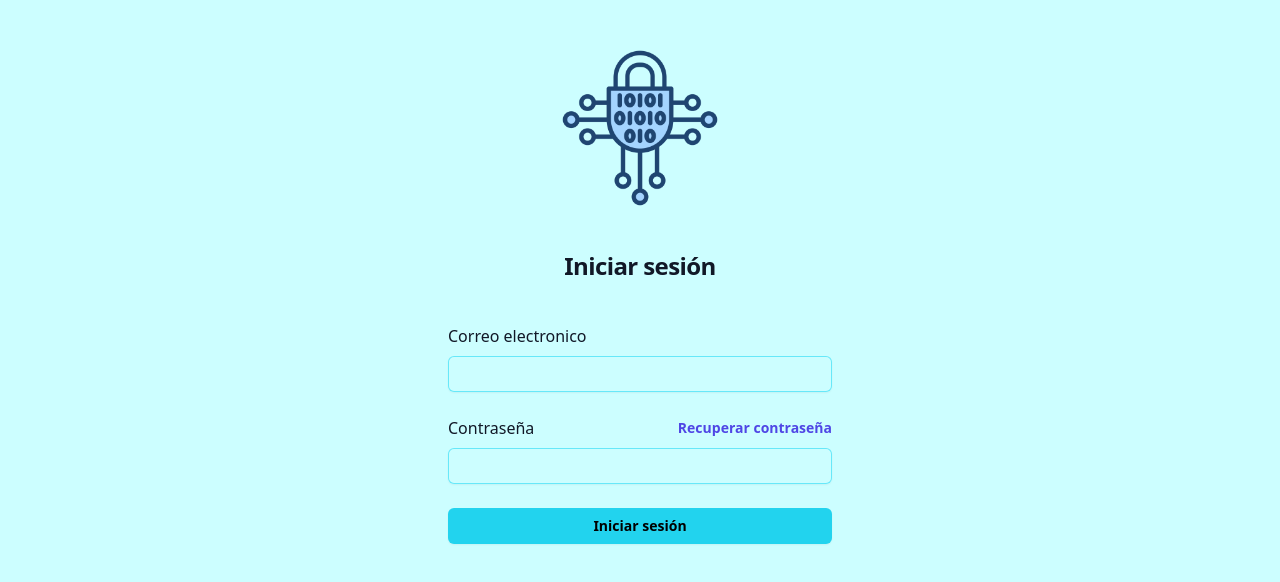
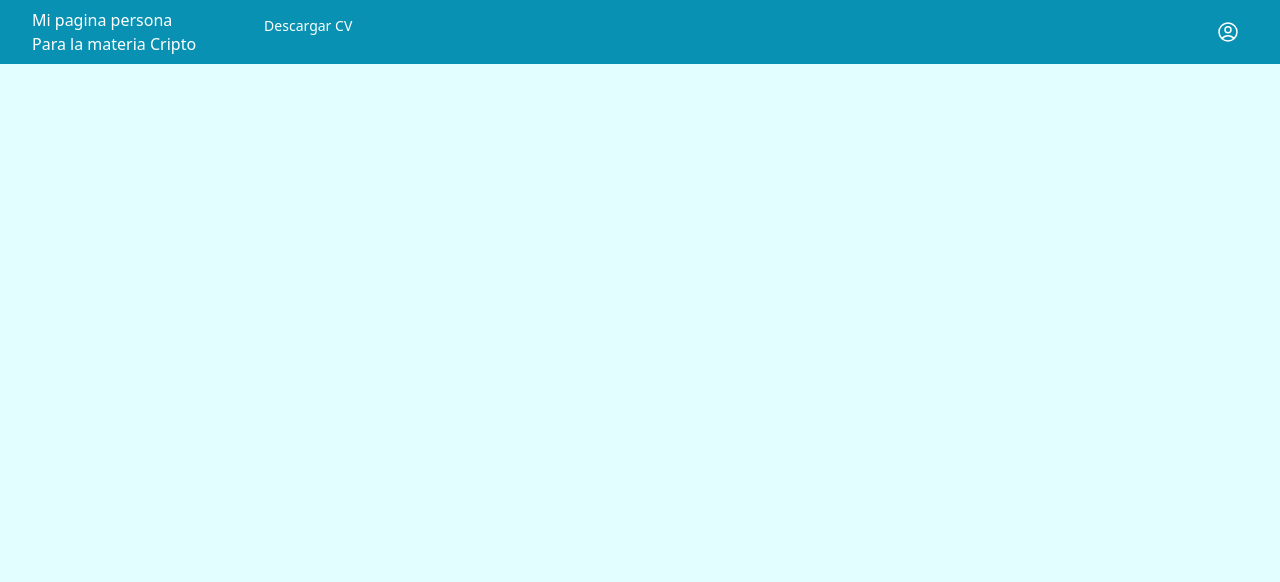
Before and after one commit to Rogan52277/Cripto-Pagina, a Vue app in the folder front-end-cripto/: page /#/ in a window 1280 px wide. Shown: the top 582 px of the page. Built offline with nearby package versions, Linux system fonts and the light colour scheme.

Commit message:
implementacion

```diff
--- a/front-end-cripto/index.html
+++ b/front-end-cripto/index.html
@@ -6,7 +6,7 @@
     <meta name="viewport" content="width=device-width, initial-scale=1.0" />
     <title>Cripto Pagina</title>
   </head>
-  <body bgcolor="#ccfeff">
+  <body bgcolor="#e2feff">
     <div id="app"></div>
     <script type="module" src="/src/main.js"></script>
   </body>
--- a/front-end-cripto/src/modules/auth/loginForm.vue
+++ b/front-end-cripto/src/modules/auth/loginForm.vue
@@ -16,7 +16,7 @@
                     name="email"
                     v-model="idUsuario"
                     required class="block w-full rounded-md border-0
-                 py-1.5 text-gray-900 shadow-sm ring-1 ring-inset ring-cyan-300 placeholder:text-gray-400 focus:ring-2
+                 py-1.5 text-gray-900 shadow-sm ring-1 ring-inset ring-cyan-300 bg-white placeholder:text-gray-400 focus:ring-2
                  focus:ring-inset focus:ring-indigo-600 sm:text-sm sm:leading-6">
                 </div>
             </div>
@@ -36,7 +36,7 @@
                     autocomplete="current-password"
                     v-model="contrasena"
                     required class="block w-full
-                rounded-md border-0 py-1.5 text-gray-900 shadow-sm ring-1 ring-inset ring-cyan-300 placeholder:text-gray-400 focus:ring-2
+                rounded-md border-0 py-1.5 text-gray-900 shadow-sm ring-1 ring-inset bg-white ring-cyan-300 placeholder:text-gray-400 focus:ring-2
                 focus:ring-inset focus:ring-indigo-600 sm:text-sm sm:leading-6">
                 </div>
             </div>
--- a/front-end-cripto/src/modules/pages/principal.vue
+++ b/front-end-cripto/src/modules/pages/principal.vue
@@ -0,0 +1,82 @@
+<template>
+  <Disclosure as="nav" class="bg-cyan-600" v-slot="{ open }">
+    <div class="mx-auto max-w-7xl px-2 sm:!px-6 lg:!px-8">
+      <div class="relative flex h-16 items-center justify-between">
+        <div class="absolute inset-y-0 left-0 flex items-center sm:hidden">
+          <!-- Mobile menu button-->
+          <DisclosureButton class="relative inline-flex items-center justify-center rounded-md p-2 text-gray-400  hover:text-white ">
+            <span class="absolute -inset-0.5" />
+            <span class="sr-only">Abrir menu de paginas</span>
+            <Bars3Icon v-if="!open" class="block h-6 w-6" aria-hidden="true" />
+            <XMarkIcon v-else class="block h-6 w-6" aria-hidden="true" />
+          </DisclosureButton>
+        </div>
+        <div class="flex flex-1 items-center justify-center sm:items-stretch sm:!justify-start">
+          <div class="flex flex-shrink-0 items-center">
+            <router-link to="/" class="text-white hover:text-gray-300 ">Mi pagina persona<br> Para la materia Cripto</router-link>
+          </div>
+          <div class="hidden sm:ml-14 sm:block">
+            <div class="flex space-x-4">
+              <a v-for="item in navigation" :key="item.name" :href="item.href" :class="[item.current ? 'bg-gray-800 text-white' : 'text-white hover:bg-gray-700 hover:text-white', 'rounded-md px-3 py-2 text-sm font-medium']" :aria-current="item.current ? 'page' : undefined">{{ item.name }}</a>
+            </div>
+          </div>
+        </div>
+
+        <div class="absolute inset-y-0 right-0 flex items-center pr-2 sm:static sm:inset-auto sm:ml-6 sm:pr-0">
+          <!-- Profile dropdown -->
+          <Menu as="div" class="relative ml-3">
+            <div>
+              <MenuButton class="relative flex rounded-full  text-sm focus:outline-none focus:ring-2 focus:ring-white focus:ring-offset-2 focus:ring-offset-gray-800">
+                <span class="absolute -inset-1.5" />
+                <span class="sr-only">Abrir menu de usuario</span>
+                <svg xmlns="http://www.w3.org/2000/svg" fill="none" viewBox="0 0 24 24" stroke-width="1.5" stroke="white" class="size-6">
+                  <path stroke-linecap="round" stroke-linejoin="round" d="M17.982 18.725A7.488 7.488 0 0 0 12 15.75a7.488 7.488 0 0 0-5.982 2.975m11.963 0a9 9 0 1 0-11.963 0m11.963 0A8.966 8.966 0 0 1 12 21a8.966 8.966 0 0 1-5.982-2.275M15 9.75a3 3 0 1 1-6 0 3 3 0 0 1 6 0Z" />
+                </svg>
+
+              </MenuButton>
+            </div>
+            <transition enter-active-class="transition ease-out duration-100" enter-from-class="transform opacity-0 scale-95" enter-to-class="transform opacity-100 scale-100" leave-active-class="transition ease-in duration-75" leave-from-class="transform opacity-100 scale-100" leave-to-class="transform opacity-0 scale-95">
+              <MenuItems class="absolute right-0 z-10 mt-2 w-48 origin-top-right rounded-md bg-white py-1 shadow-lg ring-1 ring-black ring-opacity-5 focus:outline-none">
+
+                <MenuItem v-slot="{ active }">
+                  <a href="#/login" :class="[active ? 'bg-gray-100' : '', 'block px-4 py-2 text-sm text-gray-700']">Inicio de sesión</a>
+                </MenuItem>
+              </MenuItems>
+            </transition>
+          </Menu>
+        </div>
+      </div>
+    </div>
+
+    <DisclosurePanel class="sm:hidden">
+      <div class="space-y-1 px-2 pb-3 pt-2">
+        <DisclosureButton v-for="item in navigation" :key="item.name" as="a" :href="item.href" :class="[item.current ? 'bg-gray-900 text-white' : 'text-gray-300 hover:bg-gray-700 hover:text-white', 'block rounded-md px-3 py-2 text-base font-medium']" :aria-current="item.current ? 'page' : undefined">{{ item.name }}</DisclosureButton>
+      </div>
+    </DisclosurePanel>
+  </Disclosure>
+
+  <div class="flex md:justify-center">
+    <div class="w-full md:w-4/5 bg-white grid grid-cols-1 divide-y-[3px]">
+
+
+    </div>
+  </div>
+</template>
+
+<script setup>
+import { onMounted, ref } from 'vue'
+import { Disclosure, DisclosureButton, DisclosurePanel, Menu, MenuButton, MenuItem, MenuItems } from '@headlessui/vue'
+import { Bars3Icon, XMarkIcon } from '@heroicons/vue/24/outline'
+
+
+onMounted(async()=>{
+
+})
+
+const navigation = [
+  { name: 'Descargar CV', href: '/src/assets/documents/CV - actualizado.pdf'},
+
+]
+
+
+</script>
--- a/front-end-cripto/src/router/index.js
+++ b/front-end-cripto/src/router/index.js
@@ -1,14 +1,21 @@
 import { createRouter, createWebHashHistory } from "vue-router"
 import loginForm from "./../modules/auth/loginForm.vue"
 import notFound from "@/modules/common/not-found.vue"
+import principal from "@/modules/pages/principal.vue"
 
 
 const routes=[
     {
-        path: "/",
+        path:"/",
+        name:"Principal",
+        component: principal
+    },
+    {
+        path: "/login",
         name: "loginForm",
         component: loginForm,
     },
+
     {
         path: '/:pathMatch(.*)*',
         name: 'not-found',
```
Also changed, not shown: front-end-cripto/package.json (+2 -6 lines), 2 other files (tests, documents, lock files or other folders).
